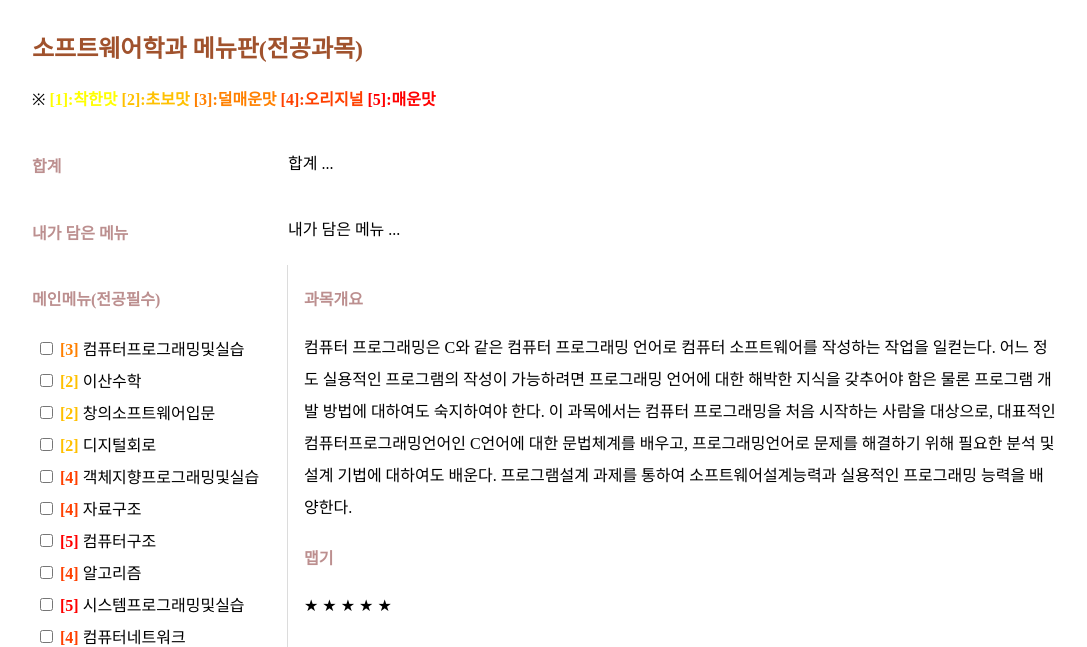
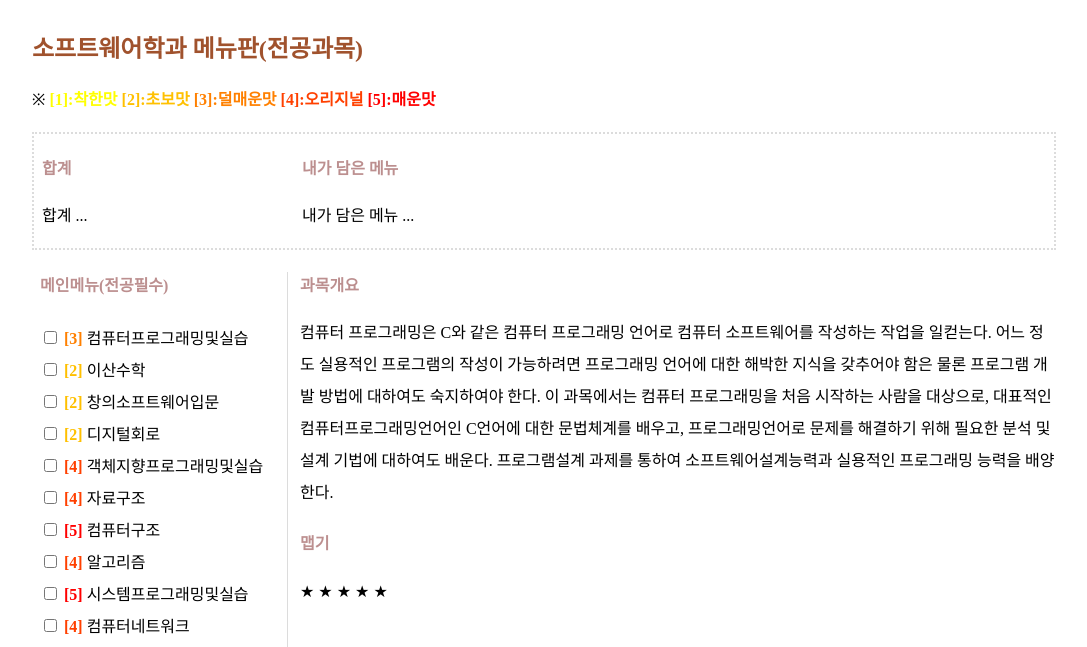
Before and after one commit to KimSumin456/SoftwareTBK, a plain HTML site: page index.html in a window 1280 px wide. Shown: the part 146-793 px from the top of the page, without its empty margins (96-1183 px from the left). Drawn offline with Linux system fonts and the light colour scheme.

Commit message:
Feat: Implement totalSpicy
It is the total spicy of menus selected by the user. This is used to plan a timetable.

```diff
--- a/index.html
+++ b/index.html
@@ -13,13 +13,20 @@
         <h2>소프트웨어학과 메뉴판(전공과목)</h2>
         <p>※ <span class="spicy">[1]:착한맛</span onclick=menuBoard.onSelectMenu(this)> <span class="spicy">[2]:초보맛</span onclick=menuBoard.onSelectMenu(this)> <span class="spicy">[3]:덜매운맛</span onclick=menuBoard.onSelectMenu(this)> <span class="spicy">[4]:오리지널</span onclick=menuBoard.onSelectMenu(this)> <span class="spicy">[5]:매운맛</span></p>
 
-        <div id="menuBoard">
+        <div id="receipt">
+            <div>
                 <h4>합계</h4>
                 <p id="totalSpicy">합계 ...</p>
+            </div>
 
+            <div>
                 <h4>내가 담은 메뉴</h4>
                 <p id="selectedMenu">내가 담은 메뉴 ...</p>
+            </div>
+        </div>
 
+        <div id="menuBoard">
+            <div>
                 <ol>
                     <form>
                     <h4>메인메뉴(전공필수)</h4>
@@ -75,6 +82,7 @@
                     </form>
                     <script>showSpicyColor()</script>
                 </ol>
+            </div>
             <div>
                <h4>과목개요</h4>
                <p>컴퓨터 프로그래밍은 C와 같은 컴퓨터 프로그래밍 언어로 컴퓨터 소프트웨어를 작성하는 작업을 일컫는다. 어느 정도 실용적인 프로그램의 작성이 가능하려면 프로그래밍 언어에 대한 해박한 지식을 갖추어야 함은 물론 프로그램 개발 방법에 대하여도 숙지하여야 한다. 이 과목에서는 컴퓨터 프로그래밍을 처음 시작하는 사람을 대상으로, 대표적인 컴퓨터프로그래밍언어인 C언어에 대한 문법체계를 배우고, 프로그래밍언어로 문제를 해결하기 위해 필요한 분석 및 설계 기법에 대하여도 배운다. 프로그램설계 과제를 통하여 소프트웨어설계능력과 실용적인 프로그래밍 능력을 배양한다.</p>
--- a/index.js
+++ b/index.js
@@ -18,12 +18,15 @@ var menuBoard =
     onSelectMenu: function(self) {
         if (self.checked)
         {
+            this.totalSpicy += Number(self.nextElementSibling.innerText[1]);
             this.selectedMenu[self.value] = self.nextElementSibling.innerText + self.nextElementSibling.nextElementSibling.innerText + " ";
         }
         else
         {
+            this.totalSpicy -= Number(self.nextElementSibling.innerText[1]);
             delete this.selectedMenu[self.value];
         }
+        document.getElementById("totalSpicy").innerText = this.totalSpicy;
 
         var selectedMenuString = "";
         for (var key in this.selectedMenu)
@@ -31,7 +34,5 @@ var menuBoard =
             selectedMenuString += this.selectedMenu[key];
         }
         document.getElementById("selectedMenu").innerText = selectedMenuString;
-
-        console.log(this.selectedMenu);
     }
 }
--- a/style.css
+++ b/style.css
@@ -23,32 +23,45 @@ p
 {
     line-height: 32px;
 }
+
 .spicy
 {
     font-weight: bold;
 }
-#menuBoard
+
+#receipt, #menuBoard
 {
     display: grid;
     grid-template-columns: 256px 1fr;
+    grid-gap: 4px;
+}
+#receipt
+{
+    border: 2px dotted gainsboro;
+}
+#receipt div, #menuBoard div
+{
+    padding-left: 8px;
 }
 #menuBoard ol
 {
-    margin-top: 0px;
+    list-style: none;
     border-right: 1px solid gainsboro;
     padding-left: 0px;
 }
 #menuBoard ol li
 {
-    list-style: none;
-    padding: 4px;
+    padding-top: 8px;
 }
-#menuBoard div
-{
-    padding-left: 16px;
-}
+
+
 @media( max-width: 800px )
 {
+    #receipt
+    {
+        display: grid;
+        grid-template-columns: 1fr 2fr;
+    }
     #menuBoard
     {
         display: block;
```
Lines whose indentation alone changed are shown as unchanged.
